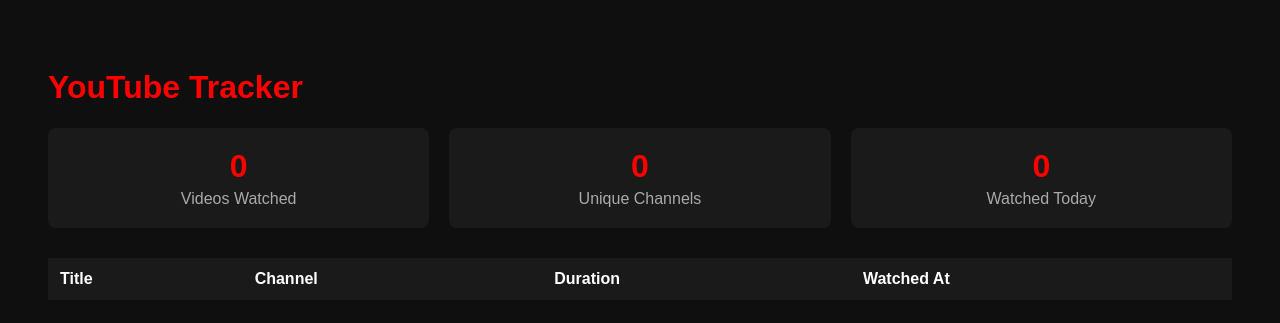
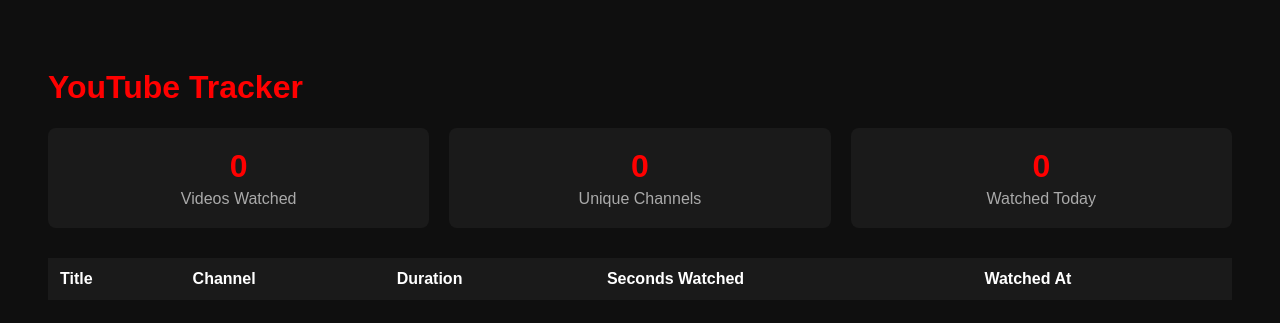
Before and after one commit to the-kat-kat/youtube-tracker, a Flask app: page / in a window 1280 px wide. Shown: the top 323 px of the page. Run offline with Flask 3, Linux system fonts and the light colour scheme; tables that the repository leaves empty hold one stand-in row (values such as "Sample post"); lists and menus that the app fills with data are empty.

Commit message:
set up time tracking

```diff
--- a/backend/app.py
+++ b/backend/app.py
@@ -22,6 +22,7 @@
         channel TEXT,
         duration TEXT,
         category TEXT,
+        seconds_watched INTEGER DEFAULT 0,
         watched_at TIMESTAMP DEFAULT CURRENT_TIMESTAMP)
         """) #triple quotes for mult line string
     conn.commit()
@@ -30,8 +31,25 @@
 @app.route("/track", methods=["POST"]) #runs when someone sends a req to /track, sends data
 def track():
     data = request.json
+    print("recieved data", data)
     video_id = data["video_id"]
-    print("recieved video id", video_id)
+    seconds_watched = data.get("secondsWatched", 0)
+    print("recieved video with watch time", video_id, seconds_watched)
+
+    if not video_id:
+        return jsonify({"status": "ignored"})
+
+    existing = sqlite3.connect("videos.db")
+    c = existing.cursor()
+    c.execute("SELECT id, seconds_watched FROM videos WHERE video_id = ? ORDER BY watched_at DESC LIMIT 1", (video_id,))
+    row = c.fetchone()
+
+    if row and seconds_watched > 0:
+        c.execute("UPDATE videos SET seconds_watched = seconds_watched + ? WHERE id = ?", (seconds_watched, row[0]))
+        existing.commit()
+        existing.close()
+        return jsonify({"status": "updated"})
+    existing.close()
 
     info = requests.get(
         "https://www.googleapis.com/youtube/v3/videos",
@@ -42,7 +60,6 @@
         }
     ).json()
 
-    print("api response", info)
 
     item = info["items"][0]
     title = item["snippet"]["title"]
@@ -52,8 +69,8 @@
 
     conn = sqlite3.connect("videos.db")
     c = conn.cursor()
-    c.execute("INSERT INTO videos (video_id, title, channel, duration, category) VALUES (?,?,? ,?,?)",
-    (video_id, title, channel, duration, category))
+    c.execute("INSERT INTO videos (video_id, title, channel, duration, category, seconds_watched) VALUES (?,?,? ,?,?,?)",
+    (video_id, title, channel, duration, category, seconds_watched))
     conn.commit()
     conn.close()
 
@@ -63,7 +80,7 @@
 def get_videos():
     conn = sqlite3.connect("videos.db")
     c = conn.cursor()
-    c.execute("SELECT video_id, title, channel, duration, category, watched_at FROM videos ORDER BY watched_at DESC") #fetch videos from db, ordered by descending watch time
+    c.execute("SELECT video_id, title, channel, duration, category, seconds_watched, watched_at FROM videos ORDER BY watched_at DESC") #fetch videos from db, ordered by descending watch time
     rows = c.fetchall()
     conn.close()
 
@@ -75,7 +92,8 @@
             "channel": row[2],
             "duration": row[3],
             "category": row[4],
-            "watched_at": row[5]
+            "seconds_watched": row[5],
+            "watched_at": row[6]
             })
     return jsonify(videos)
 
--- a/backend/templates/dashboard.html
+++ b/backend/templates/dashboard.html
@@ -40,6 +40,7 @@
                     <th>Title</th>
                     <th>Channel</th>
                     <th>Duration</th>
+                    <th>Seconds Watched</th>
                     <th>Watched At</th>
                 </tr>
             </thead>
@@ -64,9 +65,18 @@
                         <td><a href="https://youtube.com/watch?v=${v.video_id}" target="_blank" style="color:#ff0000">${v.title}</a></td>
                         <td>${v.channel}</td>
                         <td>${v.duration}</td>
+                        <td>${formatTime(v.seconds_watched)}</td>
                         <td>${new Date(v.watched_at).toLocaleString()}</td>
                     </tr>
                 `).join("");
+            }
+
+            function formatTime(seconds){
+                if (!seconds) return "0s";
+                const m = Math.floor(seconds/60);
+                const s = seconds % 60;
+                if (m===0) return `${s}s`;
+                return `${m}m ${s}s`;
             }
 
             loadVideos();
--- a/extension/background.js
+++ b/extension/background.js
@@ -4,7 +4,7 @@
         fetch("http://127.0.0.1:5000/track", {
             method: "POST",
             headers: {"Content-Type": "application/json"},
-            body: JSON.stringify({video_id: message.videoId})
+            body: JSON.stringify({video_id: message.videoId, secondsWatched: message.secondsWatched})
         }).then(() => {
             sendResponse({status: "ok"});
         })
```
Also changed, not shown: extension/content.js (+26 -3 lines), backend/videos.db.
